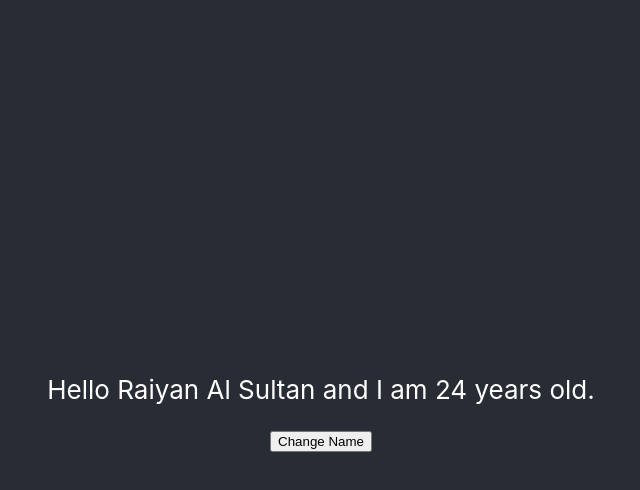
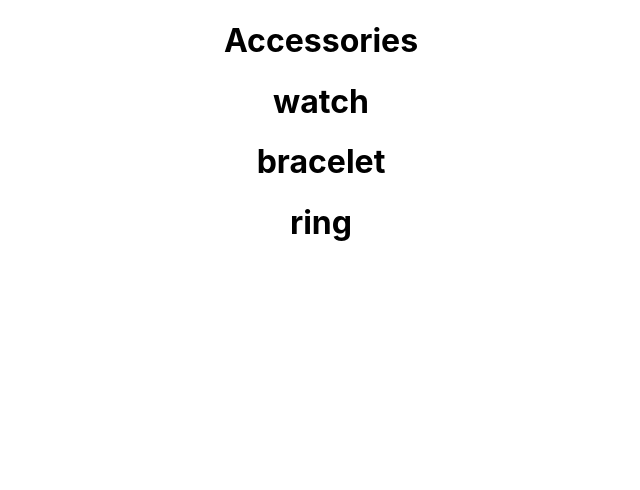
Before and after one commit to NabilRaiyan/Accessories-Gallery, a React (Create React App) app: page / in a window 1280 px wide. Shown: the top 490 px of the page, without its empty margins (319-959 px from the left). Built offline with nearby package versions, Linux system fonts and the light colour scheme.

Commit message:
adding function

```diff
--- a/src/App.js
+++ b/src/App.js
@@ -8,29 +8,31 @@ class App extends Component {
     super();
 
     this.state = {
-      name: {firstname: "Raiyan", lastname:"Al Sultan",},
-      age: 24,
-    }
+      // name: {firstname: "Raiyan", lastname:"Al Sultan",},
+      // age: 24,
+      accessories: [
+        {
+          name: "watch",
+        },
+        {
+          name: "bracelet",
+        },
+        {
+          name: "ring",
+        },
+    ]
+    };
   }
 
   render(){
     return (
       <div className="App">
-        <header className="App-header">
-          <p>
-          Hello {this.state.name.firstname} {this.state.name.lastname} and I am {this.state.age} years old.
-          </p>
-          <button onClick={()=>{
-            // this.setState({name: {firstname: "Nabil", lastname:"Abdullah"}, age:34});
-            this.setState(()=>{
-              return { // this is the shawllo merge function
-                name: {firstname: "Nabil", lastname:"Abdullah", age:34},
-              }
-            }, ()=>{ // this is a callback function
-              console.log(this.state);
-            });
-          }}>Change Name</button>
-        </header>
+        <h1>Accessories</h1>
+        {
+          this.state.accessories.map((accessory)=>{
+            return <h1>{accessory.name}</h1>
+          })
+        }
       </div>
     );
   }
```
